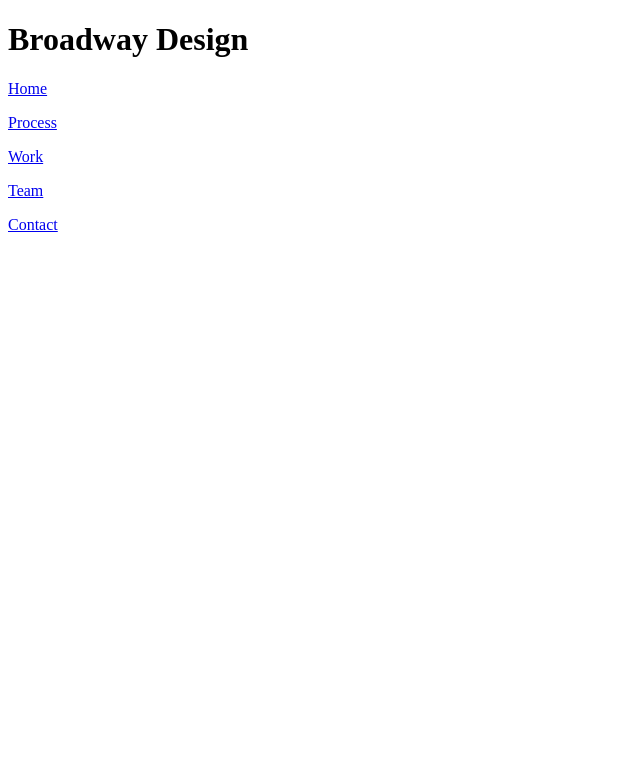
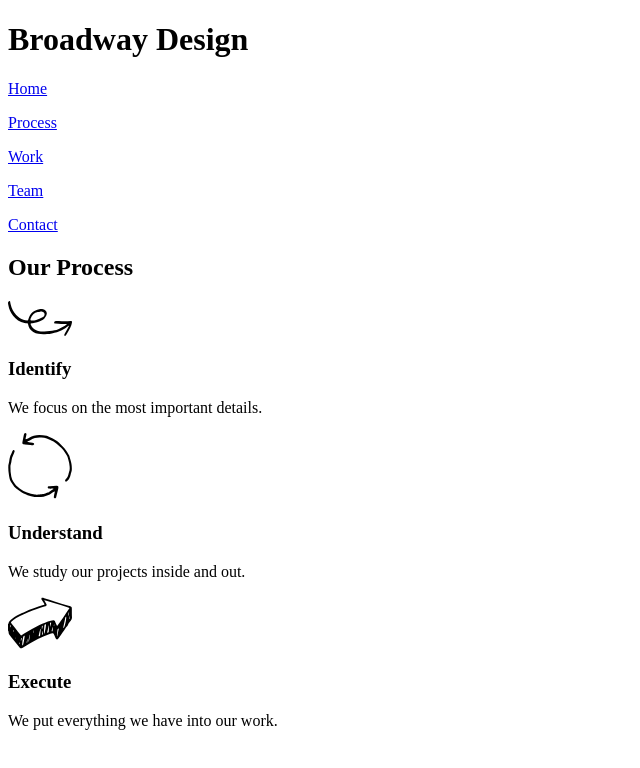
Before and after one commit to fishang1/broadway, a plain HTML site: page index.html in a window 1280 px wide. Shown: the whole page, without its empty margins (0-640 px from the left). Drawn offline with Linux system fonts and the light colour scheme.

Commit message:
Add Process section

```diff
--- a/index.html
+++ b/index.html
@@ -26,6 +26,31 @@
         <a href="#">Contact</a>
       </p>
     </div>
-
+    <div id="process">
+      <h2>
+        Our Process
+      </h2>
+      <img src="./resources/img/identify.svg" alt="identify" />
+      <h3>
+        Identify
+      </h3>
+      <p>
+        We focus on the most important details.
+      </p>
+      <img src="./resources/img/understand.svg" alt="understand" />
+      <h3>
+        Understand
+      </h3>
+      <p>
+        We study our projects inside and out.
+      </p>
+      <img src="./resources/img/execute.svg" alt="execute" />
+      <h3>
+        Execute
+      </h3>
+      <p>
+        We put everything we have into our work.
+      </p>
+    </div>
   </body>
 </html>
```
